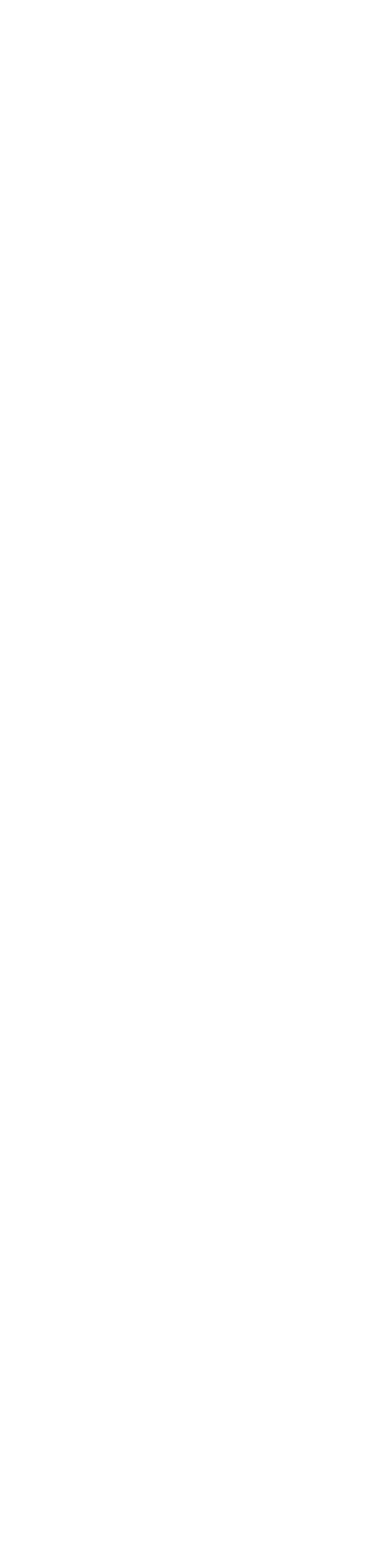
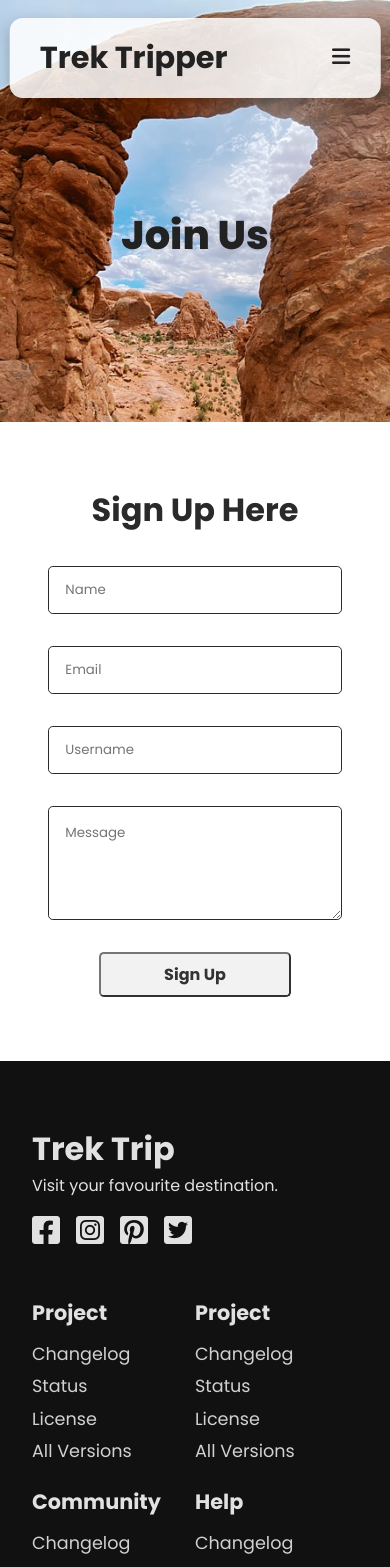
Before and after one commit to Muratozbk/trek-travel-react-project, a React (Create React App) app: page /signup in a window 390 px wide. Before the commit this address had no page. Shown: the top 1567 px of the page. Before the commit the page ends 844 px from the top, so only its background shows below. Built offline with nearby package versions, Linux system fonts and the light colour scheme.

Commit message:
sign up page

```diff
--- a/src/App.js
+++ b/src/App.js
@@ -4,6 +4,7 @@ import "./styles.css";
 import About from './routes/About';
 import Service from './routes/Service';
 import Contact from './routes/Contact';
+import SignUp from './routes/SignUp';
 
 function App() {
   return (
@@ -13,6 +14,7 @@ function App() {
         <Route path='/about' element={<About />} />
         <Route path='/service' element={<Service />} />
         <Route path='/contact' element={<Contact />} />
+        <Route path='/signup' element={<SignUp />} />
       </Routes>
     </div>
   );
--- a/src/components/HeroStyles.css
+++ b/src/components/HeroStyles.css
@@ -8,6 +8,17 @@
     width: 100%;
     height: 70vh;
     position: relative;
+}
+
+.hero-mid2 {
+    width: 100%;
+    height: 50vh;
+    position: relative;
+}
+
+.hero-mid2 .hero-text h1 {
+    padding-top: 3rem;
+    background-color: #222;
 }
 
 img {
--- a/src/components/Navbar.jsx
+++ b/src/components/Navbar.jsx
@@ -32,8 +32,8 @@ class Navbar extends Component {
                                 </Link>
                             </li>
                         ))}
+                        <Link to={'/signup'}> <button>Sign Up</button> </Link>
 
-                        <button>Sign Up</button>
                     </ul>
                 </nav>
             </>
--- a/src/components/NavbarStyles.css
+++ b/src/components/NavbarStyles.css
@@ -1,5 +1,5 @@
 .NavbarItems {
-    background-color: rgba(255, 255, 255, .80);
+    background-color: rgba(255, 255, 255, .85);
     display: flex;
     justify-content: space-between;
     align-items: center;
@@ -136,13 +136,21 @@
     .nav-links-mobile {
         display: block;
         text-align: center;
-        padding: 1.5rem;
+        padding: 1rem;
         margin: auto;
-        border-radius: 4px;
-        width: 80%;
+        border-radius: 10px;
+        width: 70%;
+        max-width: 26rem;
         background: #01959a;
         color: #fff;
         font-size: 1.2rem;
+        cursor: pointer;
+        transition: .2s ease;
+    }
+
+    .nav-links-mobile:hover {
+        transform: scale(1.05);
+        transition: .2s ease;
     }
 
     .nav-links-mobile .itemTitle {
--- a/src/routes/Contact.js
+++ b/src/routes/Contact.js
@@ -6,6 +6,10 @@ import Footer from '../components/Footer'
 import BackToTopButton from '../components/BackToTopButton'
 
 function Contact() {
+    const handleSubmit = (e) => {
+        e.preventDefault();
+    };
+
     return (
         <>
             <Navbar />
@@ -17,7 +21,7 @@ function Contact() {
 
             <div className="from-container">
                 <h1>Send a message to us!</h1>
-                <form >
+                <form onSubmit={handleSubmit} >
                     <input placeholder='Name' />
                     <input placeholder='Email' />
                     <input placeholder='Subject' />
@@ -32,6 +36,4 @@ function Contact() {
     )
 }
 
-// 3.13.30
-
 export default Contact
--- /dev/null
+++ b/src/routes/SignUp.js
@@ -0,0 +1,47 @@
+import React, { useState } from 'react'
+import Navbar from '../components/Navbar'
+import Hero from '../components/Hero'
+import AboutImg from '../assets/9.jpg'
+import Footer from '../components/Footer';
+
+function SignUp() {
+    const [formData, setFormData] = useState({
+        username: '',
+        email: '',
+        password: '',
+    });
+
+    const handleChange = (e) => {
+        const { name, value } = e.target;
+        setFormData({ ...formData, [name]: value });
+    };
+
+    const handleSubmit = (e) => {
+        e.preventDefault();
+    };
+
+    return (
+        <>
+            <Navbar />
+            <Hero
+                heroImg={AboutImg}
+                title='Join Us'
+                cName="hero-mid2"
+            />
+            <div className="from-container">
+                <h1> Sign Up Here</h1>
+                <form onSubmit={handleSubmit}>
+                    <input placeholder='Name' />
+                    <input placeholder='Email' />
+                    <input placeholder='Username' />
+                    <textarea placeholder='Message' rows="4"></textarea>
+                    <button>Sign Up</button>
+                </form>
+            </div>
+
+            <Footer />
+        </>
+    )
+}
+
+export default SignUp
--- a/src/styles.css
+++ b/src/styles.css
@@ -79,12 +79,13 @@
   border-radius: .3rem;
   width: 12rem;
   margin: auto;
-  opacity: .85;
+  opacity: .8;
 }
 
 .from-container button:hover {
   opacity: 1;
   background-color: #dbdbdb;
+
 }
 
 @media screen and (max-width:850px) {
```
